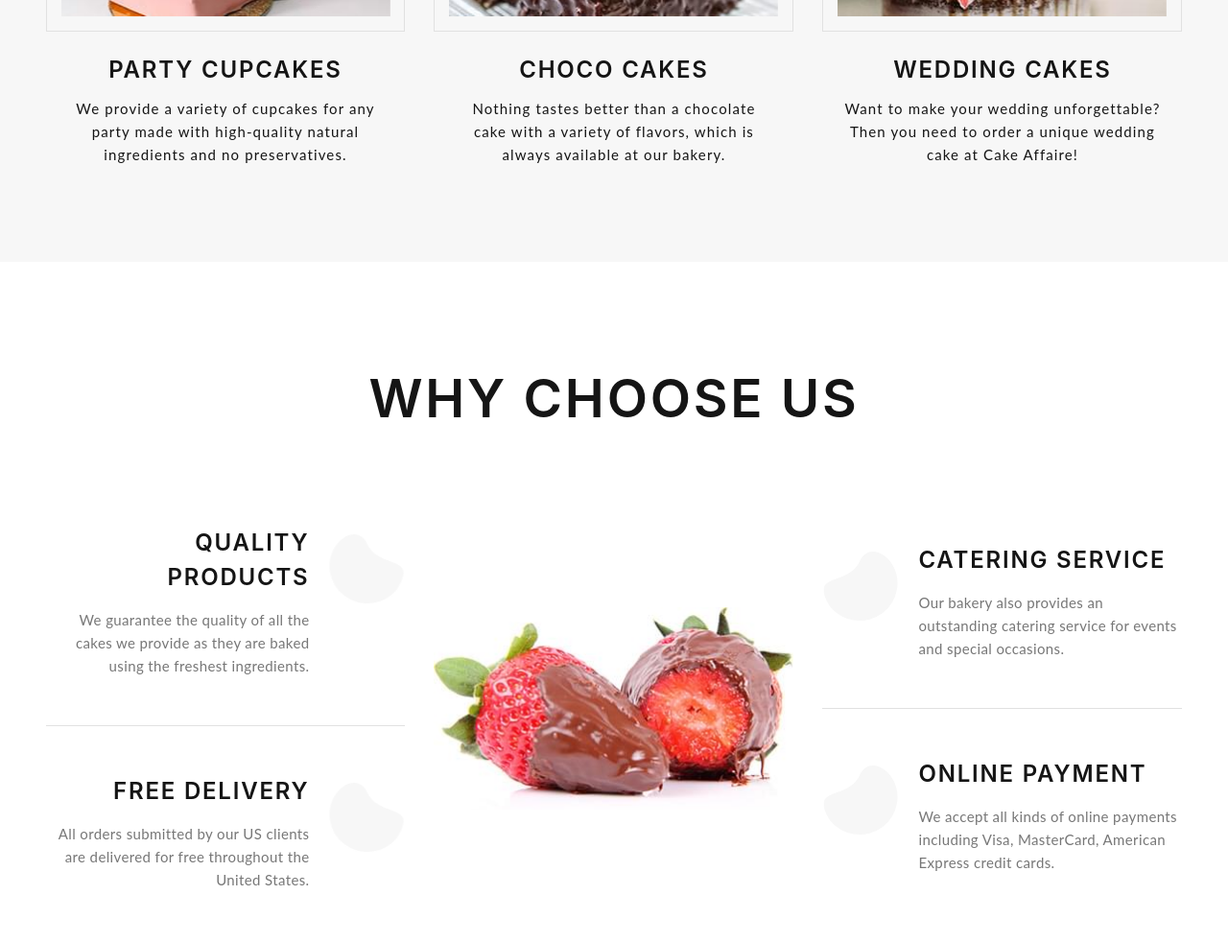
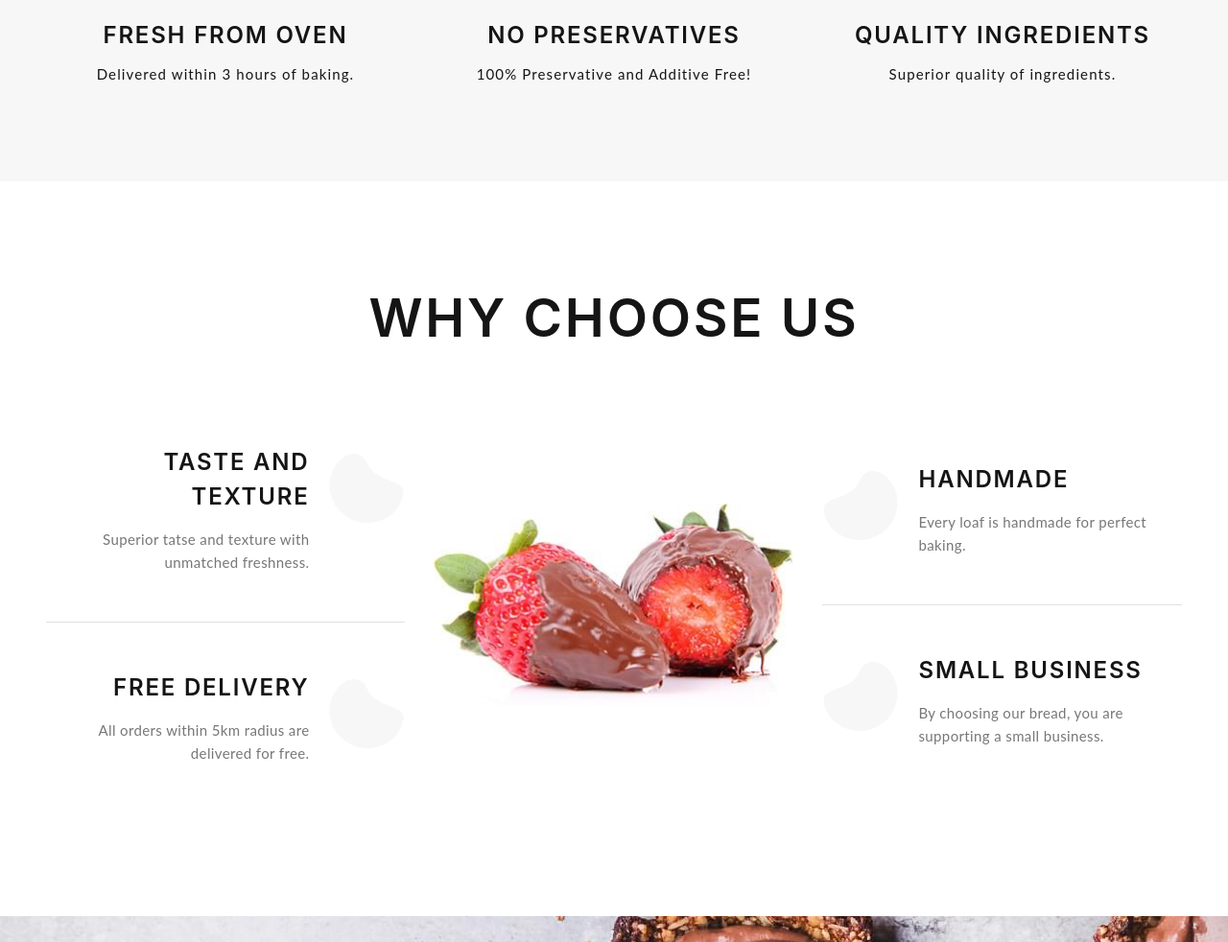
Before and after one commit to ShreyasBlr/cakeaffaire, a plain HTML site: page index.html in a window 1280 px wide. Shown: the part 1663-2645 px from the top of the page at 96% size. Drawn offline with nearby package versions, Linux system fonts and the light colour scheme.

Commit message:
Update: Site content

```diff
--- a/index.html
+++ b/index.html
@@ -165,7 +165,7 @@
                 "
               >
                 <span class="d-block">Get freshly baked bread</span
-                ><span class="d-block">TASTY - ORGANIC - FRESH EVERYDAY</span>
+                ><span class="d-block">Delivered to your doorstep</span>
               </h4>
               <a
                 class="button button-lg button-shadow-2 button-primary button-zakaria wow fadeInUp"
@@ -181,7 +181,9 @@
       <section class="section section-sm bg-default pt-xl-0">
         <div class="container">
           <article class="promo-classic offset-negative-1">
-            <div class="promo-classic-title">Only Fresh Cakes</div>
+            <div class="promo-classic-title">
+              Tasty - Organic - Fresh Everyday
+            </div>
             <p class="big promo-classic-text pb-5">
               All of our products are made from scratch using family recipes
               with only the highest quality ingredients. We bake and sell fresh
@@ -217,10 +219,9 @@
                     width="340"
                     height="243"
                 /></span>
-                <h4 class="box-info-modern-title">Party Cupcakes</h4>
+                <h4 class="box-info-modern-title">Fresh from oven</h4>
                 <div class="box-info-modern-text">
-                  We provide a variety of cupcakes for any party made with
-                  high-quality natural ingredients and no preservatives.
+                  Delivered within 3 hours of baking.
                 </div>
               </article>
             </div>
@@ -241,10 +242,9 @@
                     width="340"
                     height="243"
                 /></span>
-                <h4 class="box-info-modern-title">Choco cakes</h4>
+                <h4 class="box-info-modern-title">No Preservatives</h4>
                 <div class="box-info-modern-text">
-                  Nothing tastes better than a chocolate cake with a variety of
-                  flavors, which is always available at our bakery.
+                  100% Preservative and Additive Free!
                 </div>
               </article>
             </div>
@@ -265,10 +265,9 @@
                     width="340"
                     height="243"
                 /></span>
-                <h4 class="box-info-modern-title">Wedding cakes</h4>
+                <h4 class="box-info-modern-title">Quality Ingredients</h4>
                 <div class="box-info-modern-text">
-                  Want to make your wedding unforgettable? Then you need to
-                  order a unique wedding cake at Cake Affaire!
+                  Superior quality of ingredients.
                 </div>
               </article>
             </div>
@@ -315,12 +314,11 @@
                         <h4 class="box-icon-nancy-title">
                           <a
                             href="https://ld-wt73.template-help.com/wt_prod-23024/#"
-                            >Quality Products</a
+                            >Taste and Texture</a
                           >
                         </h4>
                         <p class="box-icon-nancy-text">
-                          We guarantee the quality of all the cakes we provide
-                          as they are baked using the freshest ingredients.
+                          Superior tatse and texture with unmatched freshness.
                         </p>
                       </div>
                     </div>
@@ -362,8 +360,7 @@
                           >
                         </h4>
                         <p class="box-icon-nancy-text">
-                          All orders submitted by our US clients are delivered
-                          for free throughout the United States.
+                          All orders within 5km radius are delivered for free.
                         </p>
                       </div>
                     </div>
@@ -410,12 +407,11 @@
                         <h4 class="box-icon-nancy-title">
                           <a
                             href="https://ld-wt73.template-help.com/wt_prod-23024/#"
-                            >catering service</a
+                            >Handmade</a
                           >
                         </h4>
                         <p class="box-icon-nancy-text">
-                          Our bakery also provides an outstanding catering
-                          service for events and special occasions.
+                          Every loaf is handmade for perfect baking.
                         </p>
                       </div>
                     </div>
@@ -451,12 +447,12 @@
                         <h4 class="box-icon-nancy-title">
                           <a
                             href="https://ld-wt73.template-help.com/wt_prod-23024/#"
-                            >Online payment</a
+                            >Small Business</a
                           >
                         </h4>
                         <p class="box-icon-nancy-text">
-                          We accept all kinds of online payments including Visa,
-                          MasterCard, American Express credit cards.
+                          By choosing our bread, you are supporting a small
+                          business.
                         </p>
                       </div>
                     </div>
@@ -487,7 +483,7 @@
               class="wow fadeInRight pb-xl-0"
               style="visibility: visible; animation-name: fadeInRight"
             >
-              Summer sale
+              Super sale
             </h2>
             <div
               class="group-md-2 group-middle wow fadeInRight"
@@ -498,8 +494,8 @@
                 animation-name: fadeInRight;
               "
             >
-              <span class="text-lg title-style-6">-20%</span
-              ><span class="heading-4 fw-sbold">on all Cakes</span>
+              <!-- <span class="heading-4 fw-sbold">BUY</span> -->
+              <span class="text-lg title-style-6">Buy 4 Get 4 Free!</span>
             </div>
             <p
               class="text-width-medium wow fadeInRight"
@@ -510,8 +506,7 @@
                 animation-name: fadeInRight;
               "
             >
-              Purchase our tasty cakes and sweets for your next event or family
-              dinner at our online shop and save more money than anywhere.
+              Order directly from us and get exciting offers!.
             </p>
             <a
               class="button button-lg button-shadow-2 button-secondary button-zakaria wow fadeInUp"
```
